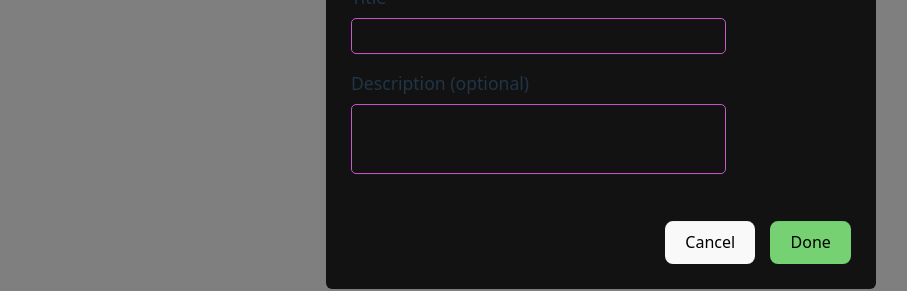
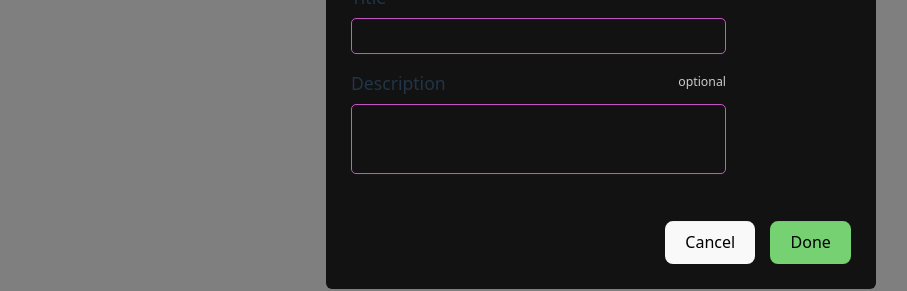
Before and after one commit to GoSkyH1gh/task-tracker, a React (Vite) app in the folder task-tracker-react/: page / in a window 1280 px wide. Both pictures are taken after a click on the button "Create Project". Shown: the part 314-605 px from the top of the page, without its empty margins (39-946 px from the left). Built offline with nearby package versions, Linux system fonts and the light colour scheme; no server answers.

Commit message:
made form ux consistent (last change before adding auth)

```diff
--- a/task-tracker-react/src/components/projectForm.jsx
+++ b/task-tracker-react/src/components/projectForm.jsx
@@ -42,8 +42,7 @@ function TaskForm({ ownerID, fetchProjects, closeDialog }) {
         </label>
         <br />
         <label>
-          Description (optional)
-          <br />
+          <div className="label-row">Description <span className="label-optional">optional</span></div>
           <textarea
             value={description}
             onChange={(e) => setDescription(e.target.value)}
--- a/task-tracker-react/src/components/taskForm.jsx
+++ b/task-tracker-react/src/components/taskForm.jsx
@@ -43,8 +43,7 @@ function TaskForm({ currentProject, fetchTasks, closeDialog }) {
         </label>
         <br />
         <label>
-          Description (optional)
-          <br />
+          <div className="label-row">Description <span className="label-optional">optional</span></div>
           <textarea
             value={description}
             onChange={(e) => setDescription(e.target.value)}
```
